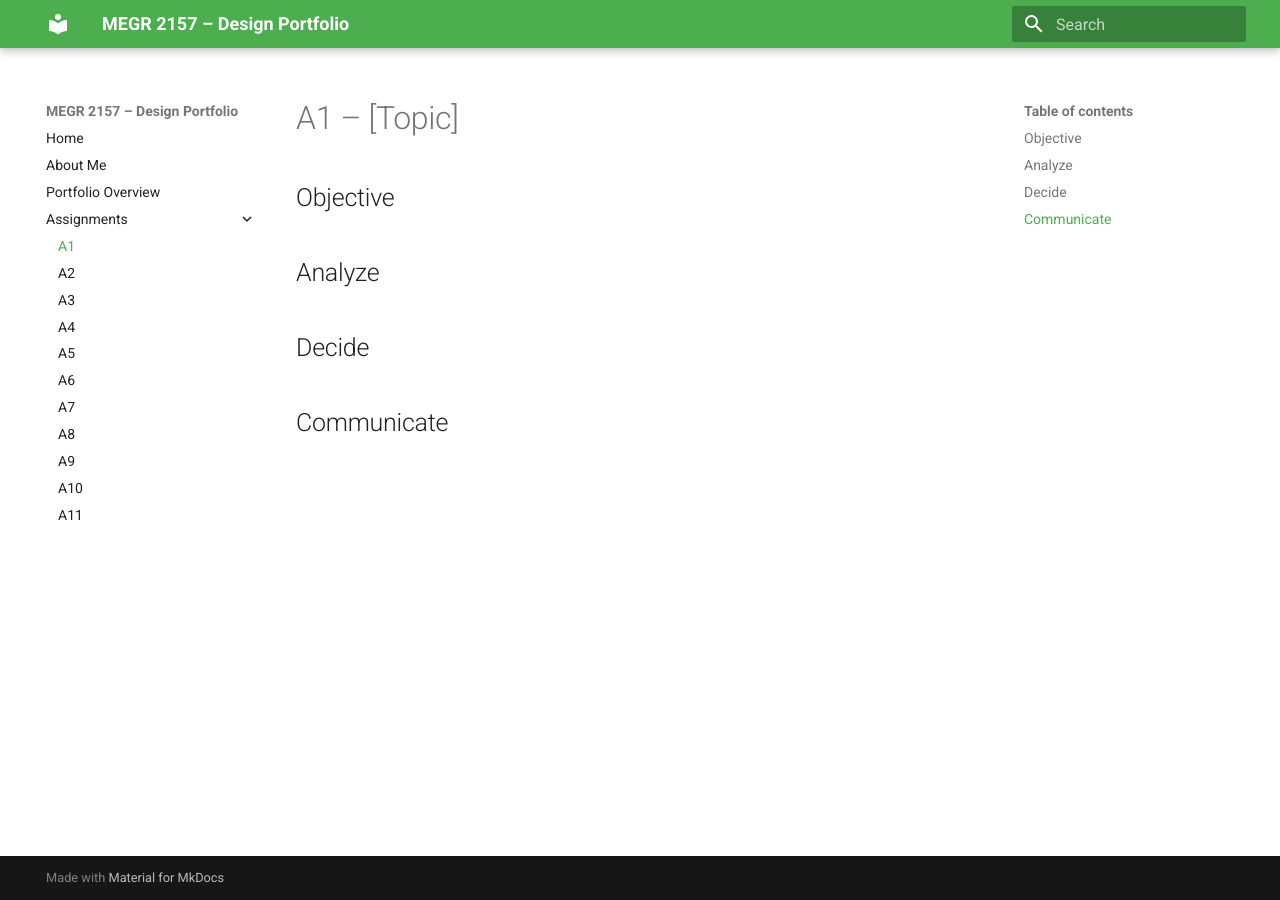
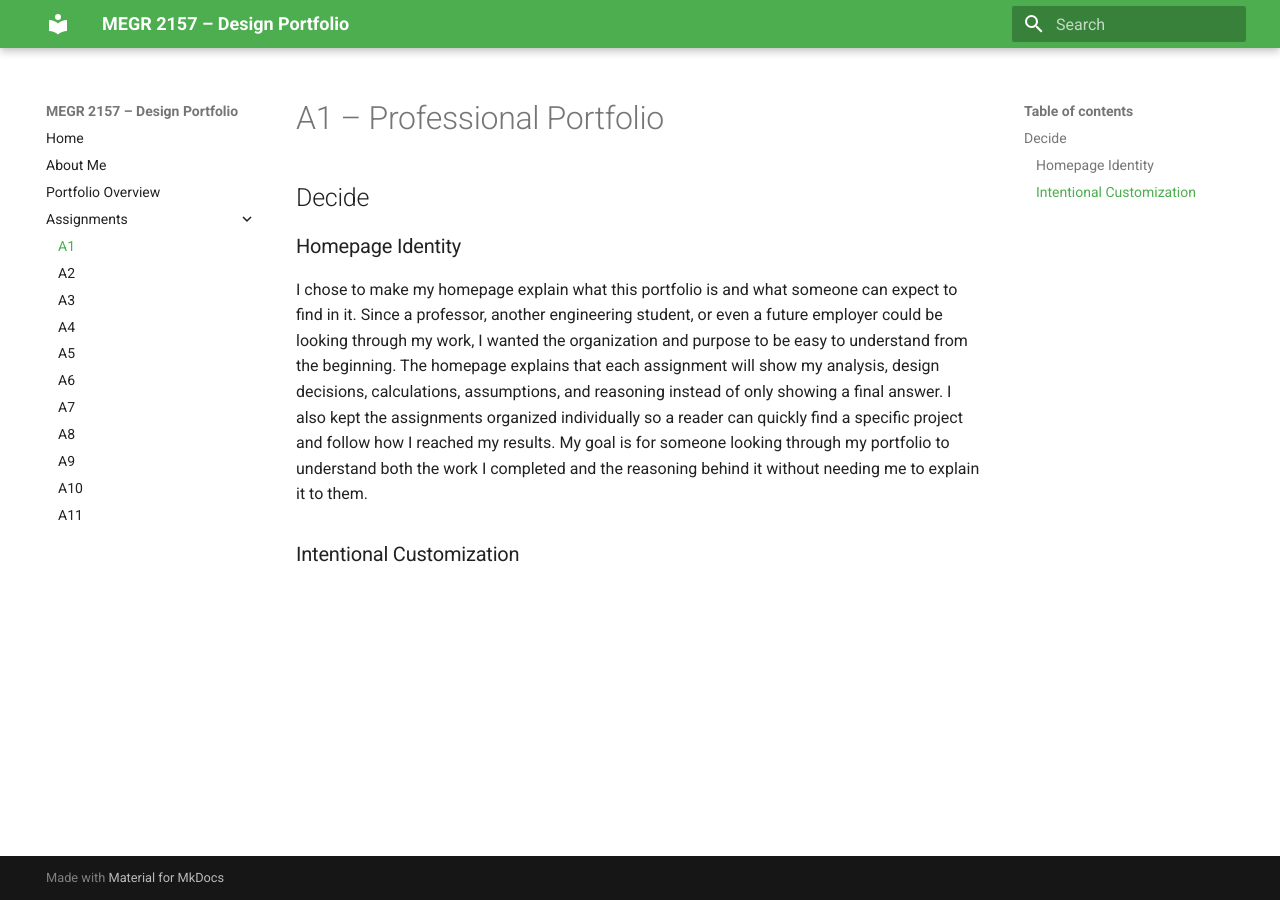
Before and after one commit to KaileighAnn/kaileighs-megr2157-portfolio, an MkDocs documentation site: the page built from docs/assignments/A01/index.md, in a window 1280 px wide. Built offline with MkDocs 1.6.1 and Material for MkDocs 9.7.7, drawn with Linux system fonts in a browser that asks for light colours.

Commit message:
Revise A1 index for Professional Portfolio focus
Updated the assignment index to reflect a new focus on a professional portfolio, including a detailed explanation of the homepage's purpose and organization.

```diff
--- a/docs/assignments/A01/index.md
+++ b/docs/assignments/A01/index.md
@@ -1,12 +1,7 @@
-# A1 – [Topic]
-
-## Objective
-
-
-## Analyze
-
-
+# A1 – Professional Portfolio
 ## Decide
 
+### Homepage Identity
+I chose to make my homepage explain what this portfolio is and what someone can expect to find in it. Since a professor, another engineering student, or even a future employer could be looking through my work, I wanted the organization and purpose to be easy to understand from the beginning. The homepage explains that each assignment will show my analysis, design decisions, calculations, assumptions, and reasoning instead of only showing a final answer. I also kept the assignments organized individually so a reader can quickly find a specific project and follow how I reached my results. My goal is for someone looking through my portfolio to understand both the work I completed and the reasoning behind it without needing me to explain it to them.
 
-## Communicate
+### Intentional Customization
```
